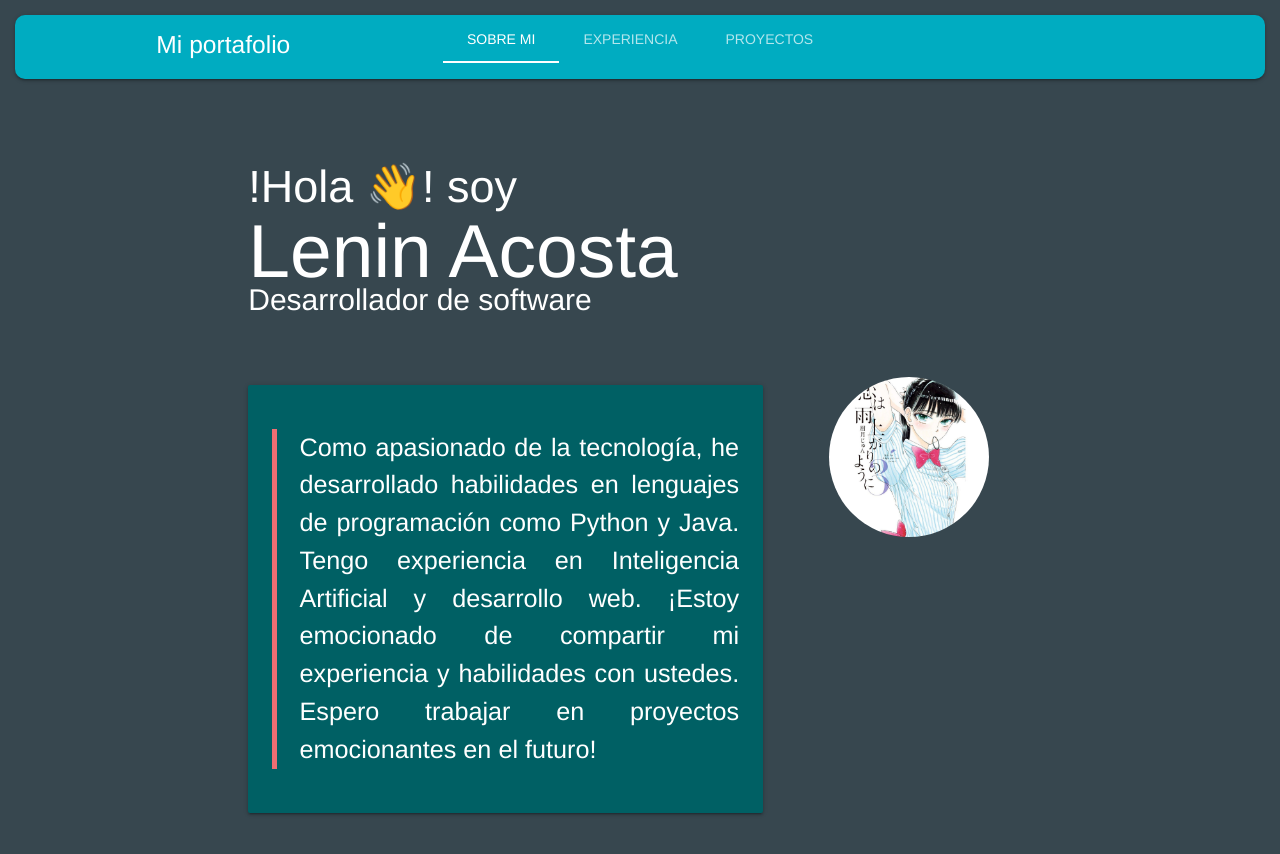
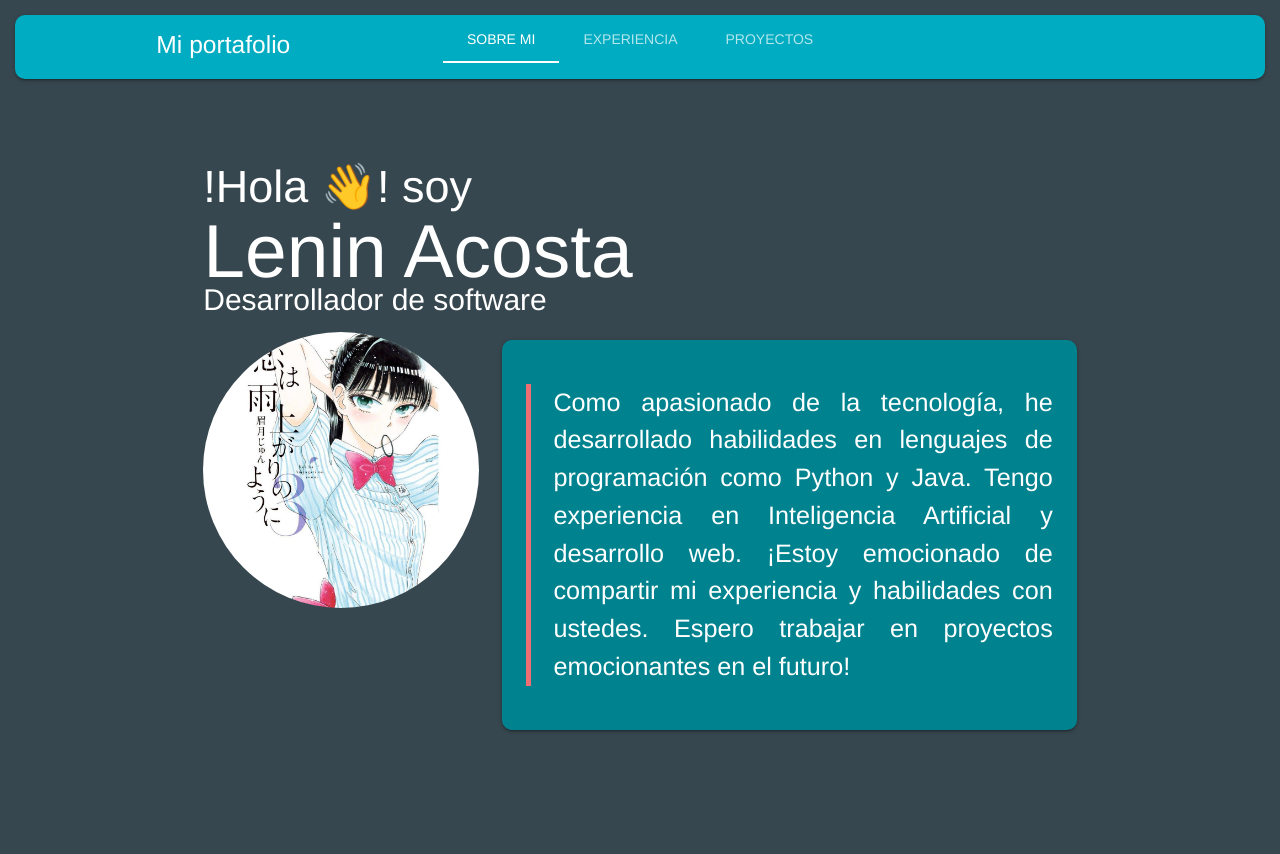
Before and after one commit to leninrkb/CursoVue, a Vue app in the folder vue3/cli/hello-world/: page / in a window 1280 px wide. Shown: the top 854 px of the page. After the commit the page ends 800 px from the top, so only its background shows below. Built offline with nearby package versions, Linux system fonts and the light colour scheme.

Commit message:
algunos arreglos

```diff
--- a/vue3/cli/hello-world/src/App.vue
+++ b/vue3/cli/hello-world/src/App.vue
@@ -77,4 +77,8 @@ nav {
   padding: 15px;
   margin-bottom: 155px;
 }
+
+.redondeado{
+  border-radius: 40px;
+}
 </style>
--- a/vue3/cli/hello-world/src/components/PresentacionComponent.vue
+++ b/vue3/cli/hello-world/src/components/PresentacionComponent.vue
@@ -1,5 +1,5 @@
 <template>
-    <div class="card-panel cyan darken-4">
+    <div class="card-panel cyan darken-3 redondeado">
         <span class="white-text">
             <blockquote class="flow-text justificado">
                 Como apasionado de la tecnología,
--- a/vue3/cli/hello-world/src/main.js
+++ b/vue3/cli/hello-world/src/main.js
@@ -4,5 +4,6 @@ import 'material-icons/iconfont/material-icons.css'
 import 'materialize-css/dist/css/materialize.min.css'
 import axios from 'axios'
 import VueAxios from 'vue-axios'
+import './styles.css'
 
 createApp(App).use(VueAxios,axios).mount('#app')
--- /dev/null
+++ b/vue3/cli/hello-world/src/styles.css
@@ -0,0 +1,7 @@
+.redondeado{
+    border-radius: 10px;
+}
+
+.margen-abajo{
+    margin: 15px;
+}
--- a/vue3/cli/hello-world/src/views/PersonalView.vue
+++ b/vue3/cli/hello-world/src/views/PersonalView.vue
@@ -1,19 +1,14 @@
 <template>
     <div class="row">
-        <div id="presentacion" class="col m10 white-text">
+        <div class="col s12 m12 white-text margen-abajo">
             <SaludoComponent></SaludoComponent>
         </div>
-        <div class="margenes">
-            <div class="col m8">
-                <PresentacionComponent></PresentacionComponent>
-            </div>
-            <div class="col m4">
-                <img width="65%" class="circle responsive-img" src="../assets/foto.jpg">
-            </div>
+        <div class="col s8 m4 center push-s2">
+            <img class="circle responsive-img" src="../assets/foto.jpg">
         </div>
-    </div>
-    <div class="row">
-
+        <div class="col s12 m8">
+            <PresentacionComponent></PresentacionComponent>
+        </div>
     </div>
 </template>
 <script>
@@ -28,14 +23,4 @@ export default {
 }
 </script>
 
-<style scoped>
-.margenes {
-    padding: 5%;
-}
-
-#presentacion {
-    margin-top: 1em;
-    margin-left: 3em;
-    margin-bottom: 4em;
-}
-</style>
+<style scoped></style>
```
Also changed, not shown: vue3/cli/hello-world/src/global.txt (added).
